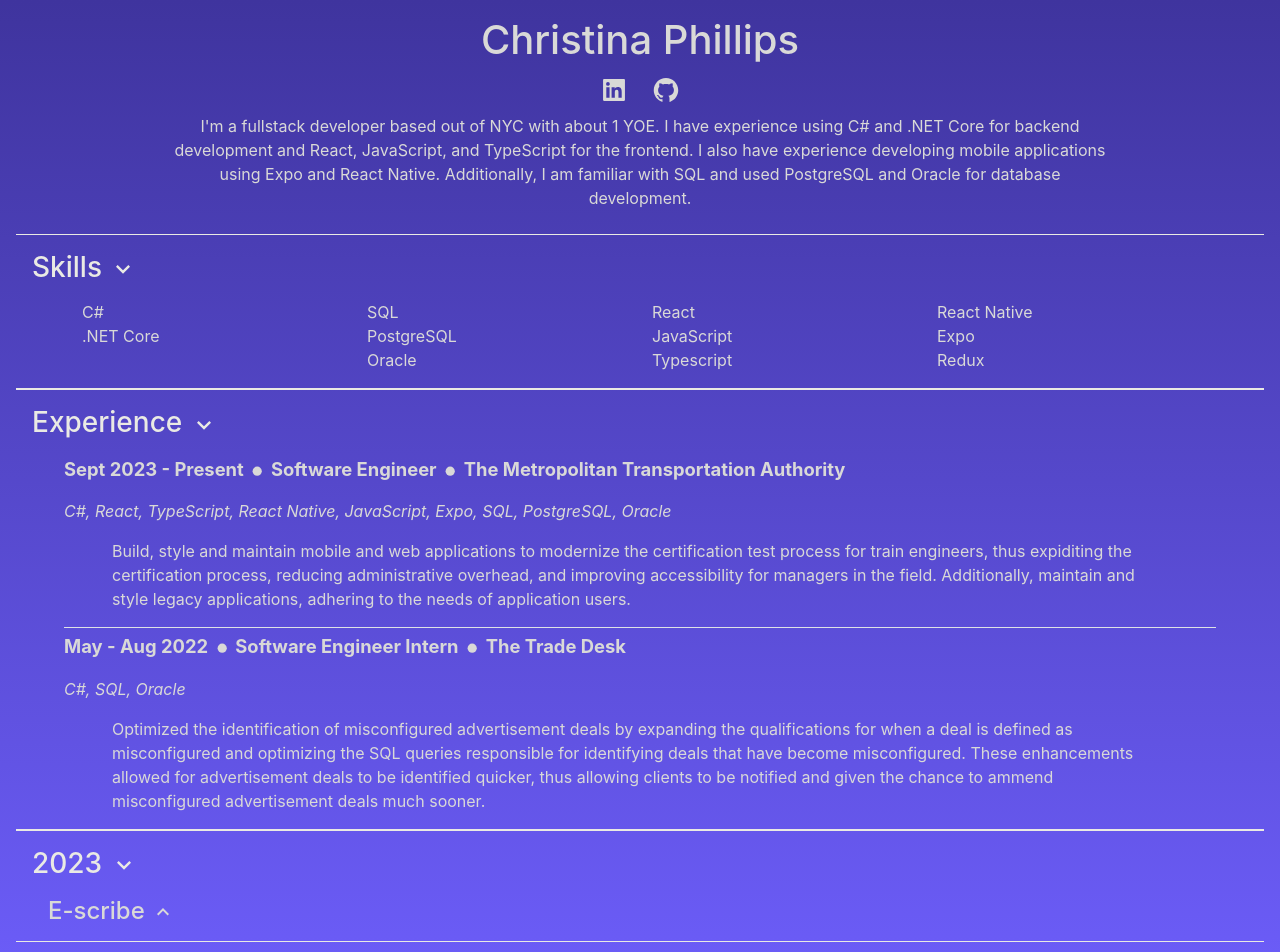
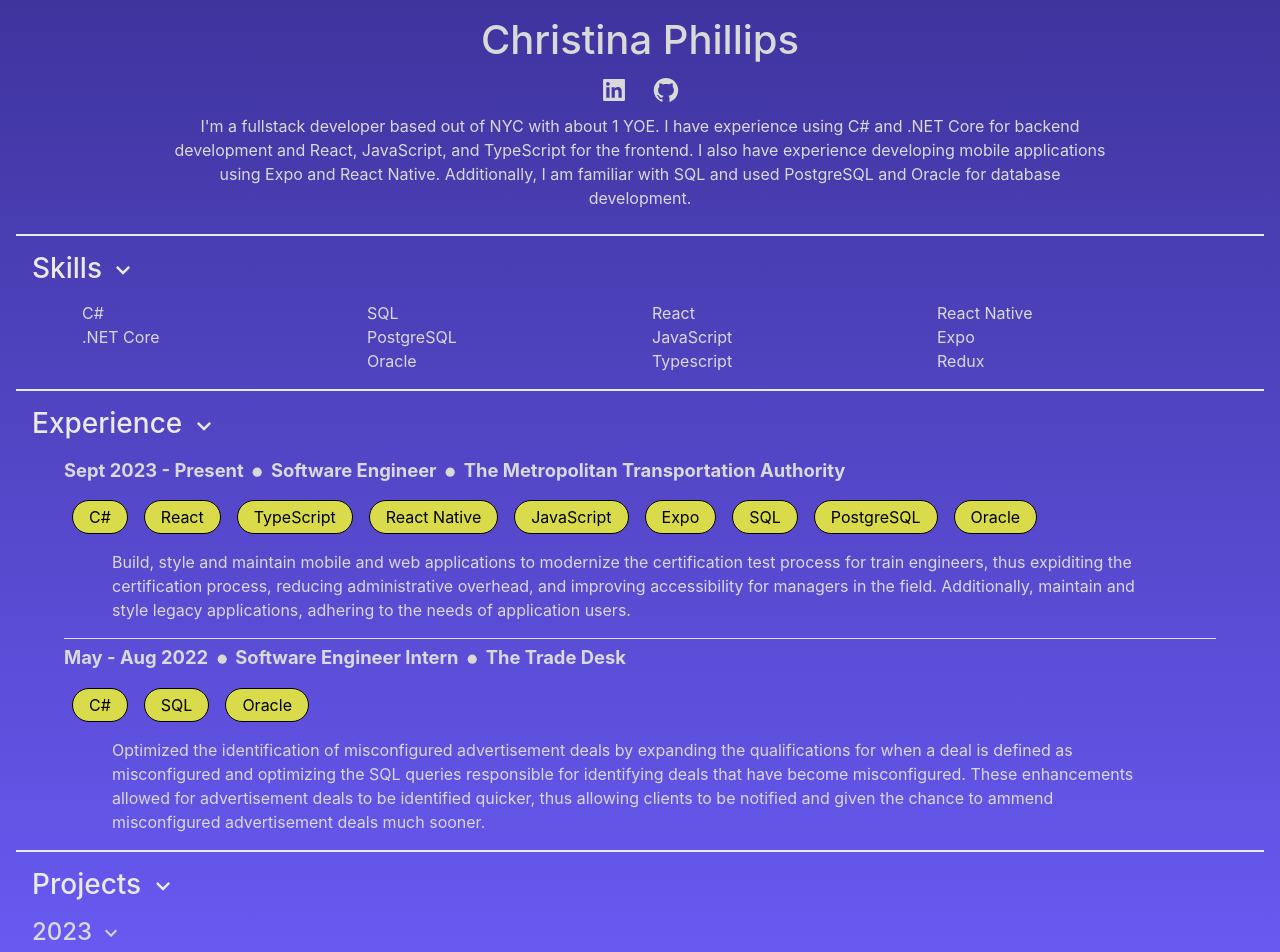
Before and after one commit to chq-ristina/portfolio-website, a React (Create React App) app: page / in a window 1280 px wide. Shown: the top 952 px of the page. Built offline with nearby package versions, Linux system fonts and the light colour scheme.

Commit message:
Styling technologies

```diff
--- a/src/App.scss
+++ b/src/App.scss
@@ -29,19 +29,17 @@
     width: 25%;
 }
 
-.proj-desc-desc {
-    font-size: 1.20rem;
-    font-weight: 500;
-    // color: #000;
+.component-both {
+    border-top: 2px solid $text-color;
+    border-bottom: 2px solid $text-color;
+
+    h3{
+        color: $text-color ;
+    }
 }
 
-.proj-desc-tech {
-    font-size: 1rem;
-}
-
-.component {
-    border-top: 1px solid $text-color;
-    border-bottom: 1px solid $text-color;
+.component-bottom{
+    border-bottom: 2px solid $text-color;
 
     h3{
         color: $text-color ;
@@ -65,6 +63,15 @@
     margin-bottom: 5px;
 }
 
+.technology-container{
+    color: black;
+    text-align: center;
+
+    border-radius: 20px;
+    border: 1px solid black;
+    background-color: #d9db4b;
+}
+
 @media screen and (min-device-width: 1200px) and (max-device-width: 1600px) and (-webkit-min-device-pixel-ratio: 1) {
     .carousel-caption {
         p {
--- a/src/components/Experience.tsx
+++ b/src/components/Experience.tsx
@@ -7,7 +7,7 @@
   const [collapse, setCollapsed] = useState(true);
 
   return (
-    <div className="component my-6">
+    <div className="component-bottom my-6">
       <h3
         data-bs-toggle="collapse"
         role="button"
@@ -24,7 +24,7 @@
           timePeriod={"Sept 2023 - Present"}
           jobTitle={"Software Engineer"}
           company={"The Metropolitan Transportation Authority"}
-          technologies={["C#, React, TypeScript, React Native, JavaScript, Expo, SQL, PostgreSQL, Oracle"]}
+          technologies={["C#", "React", "TypeScript", "React Native", "JavaScript", "Expo", "SQL", "PostgreSQL", "Oracle"]}
           experienceDescription={"Build, style and maintain mobile and web applications to modernize the certification test process for train engineers, thus expiditing the certification process, reducing administrative overhead, and improving accessibility for managers in the field. Additionally, maintain and style legacy applications, adhering to the needs of application users. "}
           className={"border-bottom"}
         />
@@ -33,7 +33,7 @@
           timePeriod={"May - Aug 2022"}
           jobTitle={"Software Engineer Intern"}
           company={"The Trade Desk"}
-          technologies={["C#, SQL, Oracle"]}
+          technologies={["C#", "SQL", "Oracle"]}
           experienceDescription={
             "Optimized the identification of misconfigured advertisement deals by expanding the qualifications for when a deal is defined as misconfigured and optimizing the SQL queries responsible for identifying deals that have become misconfigured. These enhancements allowed for advertisement deals to be identified quicker, thus allowing clients to be notified and given the chance to ammend misconfigured advertisement deals much sooner."
           }
--- a/src/components/ExperienceItem.tsx
+++ b/src/components/ExperienceItem.tsx
@@ -1,4 +1,5 @@
 import { GoDotFill } from "react-icons/go";
+import { TechnologyList } from "./TechnologyList";
 
 export interface IExperienceItem {
   timePeriod: string;
@@ -13,9 +14,7 @@
   return (
     <div className={`ms-5 exp ${props.className ? props.className : ""}`}>
         <p className="fw-bold exp-title">{props.timePeriod} <GoDotFill/> {props.jobTitle} <GoDotFill/> {props.company}</p>
-        {props.technologies.map((technology, index) => (
-            <p className="fst-italic">{technology}</p>
-        ))}
+        <TechnologyList technologies={props.technologies}/>
       <div className="ms-5 exp-desc">
         <p>{props.experienceDescription}</p>
       </div>
--- a/src/components/ProjectDescription.tsx
+++ b/src/components/ProjectDescription.tsx
@@ -1,6 +1,7 @@
 import { useState } from "react";
 import { MdKeyboardArrowDown } from "react-icons/md";
 import { MdKeyboardArrowUp } from "react-icons/md";
+import { TechnologyList } from "./TechnologyList";
 
 export interface ImgCard {
   src: string;
@@ -21,7 +22,7 @@
 
   return (
     <div className="m-3">
-      <h4
+      <h5
         data-bs-toggle="collapse"
         role="button"
         data-bs-target={`#projectDescription-${props.projectName}`}
@@ -32,7 +33,7 @@
       >
         {props.projectName}{" "}
         {collapse ? <MdKeyboardArrowDown /> : <MdKeyboardArrowUp />}
-      </h4>
+      </h5>
       <div
         className="ms-5 collapse"
         id={`projectDescription-${props.projectName}`}
@@ -43,14 +44,9 @@
               <span className="fs-4">{props.url}</span>
             </a>
           )}
-          <span className="proj-desc-desc">{props.projectDescription}</span>
-          <div>
-            {props.technologies.map((technology, idx) => (
-              <span className="fst-italic proj-desc-tech">
-                {technology}
-                {idx !== props.technologies.length - 1 && ", "}{" "}
-              </span>
-            ))}
+          <p>{props.projectDescription}</p>
+          <div className="mt-2">
+            <TechnologyList technologies={props.technologies}/>
           </div>
         </div>
 
--- a/src/components/Projects.tsx
+++ b/src/components/Projects.tsx
@@ -1,65 +1,39 @@
 import { useState } from "react";
 import { MdKeyboardArrowDown } from "react-icons/md";
 import { MdKeyboardArrowUp } from "react-icons/md";
-import { IProjectDescription, ProjectDescription } from "./ProjectDescription";
+import { ProjectDescription } from "./ProjectDescription";
 
 import { eScribeDesc } from "../data/ProjectDescriptions";
 
-import mario from "../assets/SuperMarioOdysseyTitleScreen.jpg";
-
 export function Projects() {
+  const [itemCollapse, setItemCollapsed] = useState(true);
   const [collapse, setCollapsed] = useState(true);
 
-  /*TODO:
-    - Add images and descriptions for the E-scribe project
-    - Add another project, maybe choose the Chat app and the Nobles and Barnes app
-  */
-
-  const eScribe: IProjectDescription = {
-    projectName: "E-scribe",
-    projectDescription: "A collaborative notes app designed to allow users to create and share their notes with others. React and JavaScript were used to create the front end, Java and Spring Boot for the REST API, and deployed using AWS",
-    url: "http://e-scribe.s3-website.us-east-2.amazonaws.com/",
-    technologies: [
-      "Java",
-      "Spring Boot",
-      "React",
-      "JavaScript",
-      "MySQL",
-      "AWS",
-    ],
-    images: [
-      {
-        src: mario,
-        description: "Test Description",
-      },
-      {
-        src: mario,
-        description: "Test Description",
-      },
-      {
-        src: mario,
-        description: "Test Description",
-      },
-      {
-        src: mario,
-        description: "Test Description",
-      }
-    ],
-  };
-
   return (
-    <div className="component my-6">
+    <div className="component-bottom my-6">
       <h3
+        data-bs-toggle="collapse"
+        role="button"
+        data-bs-target="#ProjectCollapse"
+        aria-expanded="false"
+        aria-controls="ProjectCollapse"
+        onClick={() => setCollapsed(!collapse)}
+        className="m-3"
+      >
+        Projects {collapse ? <MdKeyboardArrowDown /> : <MdKeyboardArrowUp />}
+      </h3>
+      <div className="collapse show" id="ProjectCollapse">
+        <h4
           data-bs-toggle="collapse"
           role="button"
           data-bs-target="#2023Collapse"
           aria-expanded="false"
           aria-controls="2023Collapse"
-        onClick={() => setCollapsed(!collapse)}
+          onClick={() => setItemCollapsed(!itemCollapse)}
           className="m-3"
         >
-        2023 {collapse ? <MdKeyboardArrowDown /> : <MdKeyboardArrowUp />}
-      </h3>
+          2023 {itemCollapse ? <MdKeyboardArrowDown /> : <MdKeyboardArrowUp />}
+        </h4>
         <div className="collapse show" id="2023Collapse">
           <ProjectDescription
             projectName={eScribeDesc.projectName}
@@ -70,5 +44,6 @@
           />
         </div>
       </div>
+    </div>
   );
 }
--- a/src/components/Skills.tsx
+++ b/src/components/Skills.tsx
@@ -6,7 +6,7 @@
   const [collapse, setCollapsed] = useState(true);
 
   return (
-    <div className="component my-6">
+    <div className="component-both my-6">
       <h3
         data-bs-toggle="collapse"
         role="button"
--- /dev/null
+++ b/src/components/Technology.tsx
@@ -0,0 +1,13 @@
+export interface ITechnology{
+    name: string
+}
+
+export function Technology(props: ITechnology){
+    return (
+        <div className="mx-2">
+            <p className="px-3 py-1 technology-container">
+                {props.name}
+            </p>
+        </div>
+    )
+}
--- /dev/null
+++ b/src/components/TechnologyList.tsx
@@ -0,0 +1,16 @@
+import { Technology } from "./Technology";
+
+export interface ITechnologyList {
+  technologies: string[];
+}
+
+export function TechnologyList(props: ITechnologyList) {
+  return (
+    <div className="d-flex ">
+
+      {props.technologies.map((technology, index) => (
+        <Technology name={technology} />
+      ))}
+    </div>
+  );
+}
```
Lines whose indentation alone changed are shown as unchanged.
